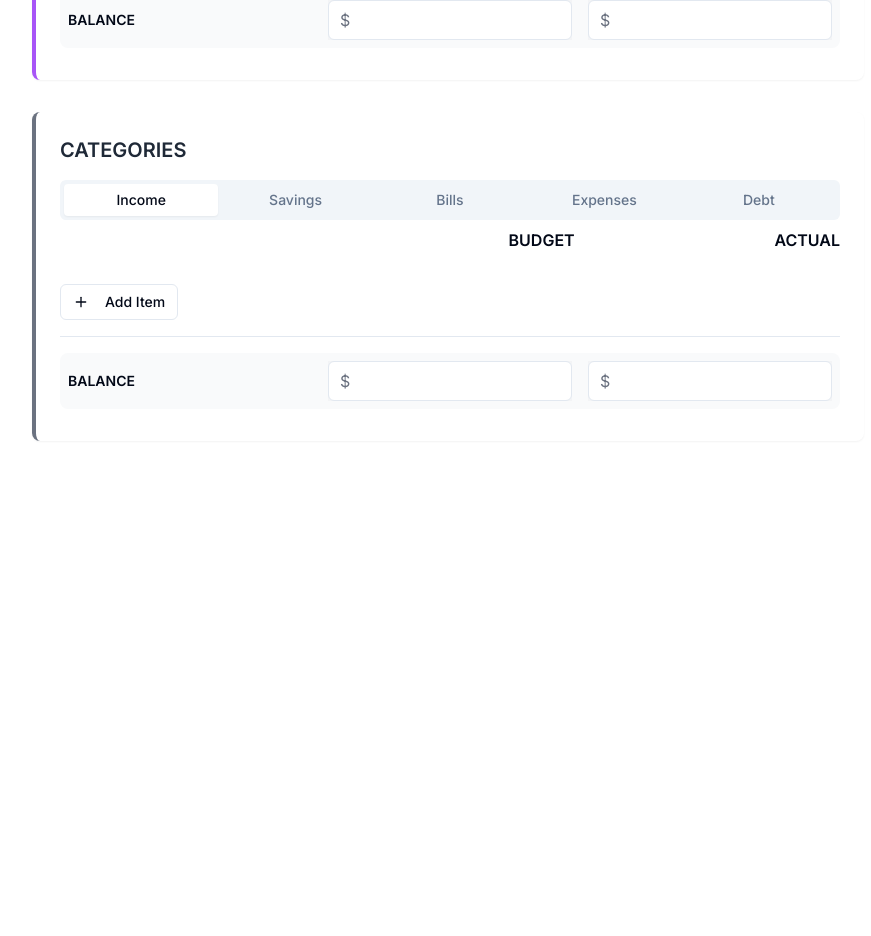
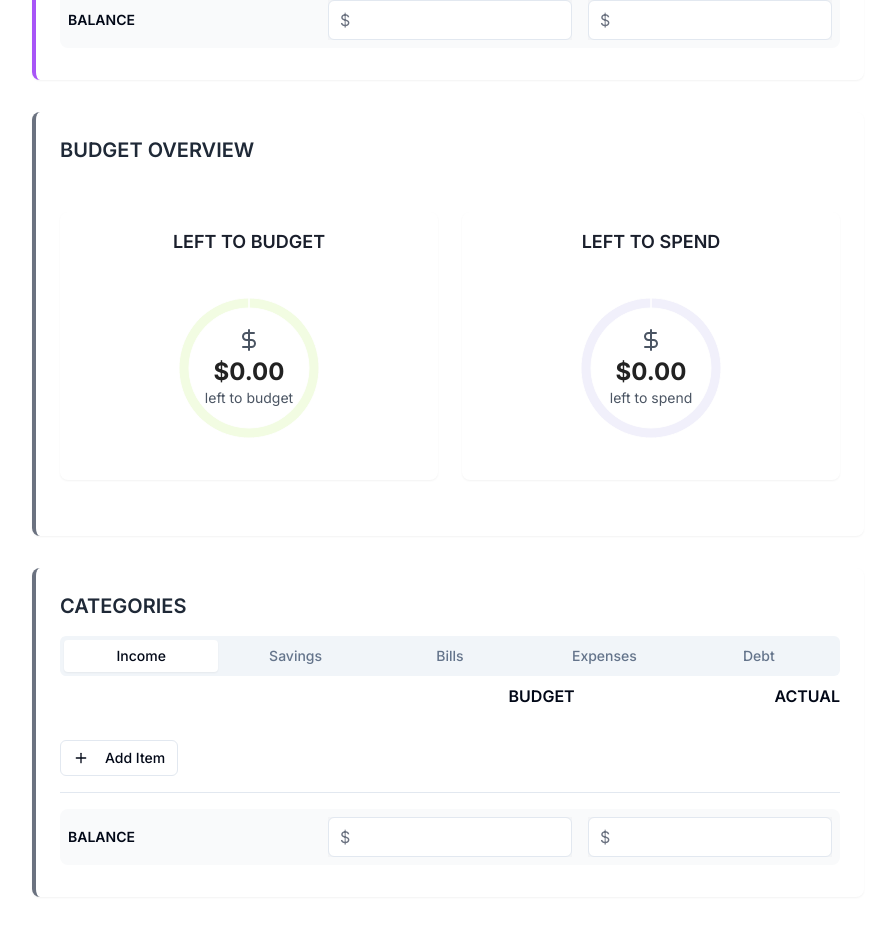
Before and after one commit to Ralphbenedict/paycheck-planner-simplified, a React (Vite) app: page /period/1 in a window 1280 px wide. Shown: the part 849-1785 px from the top of the page, without its empty margins (192-1063 px from the left). Before the commit the page ends 1354 px from the top, so only its background shows below. Built offline with nearby package versions, Linux system fonts and the light colour scheme.

Commit message:
Add budget and spending graphs
Added two circular graphs to display "Left to Budget" and "Left to Spend" values.  Improved alignment of Budget and Actual headers.

```diff
--- a/package.json
+++ b/package.json
@@ -54,7 +54,7 @@
     "react-hook-form": "^7.53.0",
     "react-resizable-panels": "^2.1.3",
     "react-router-dom": "^6.26.2",
-    "recharts": "^2.12.7",
+    "recharts": "^2.15.1",
     "sonner": "^1.5.0",
     "tailwind-merge": "^2.5.2",
     "tailwindcss-animate": "^1.0.7",
--- /dev/null
+++ b/src/components/BudgetGraphs.tsx
@@ -0,0 +1,65 @@
+
+import React from "react";
+import { PieChart, Pie, Cell, ResponsiveContainer } from "recharts";
+import { DollarSign } from "lucide-react";
+
+interface BudgetGraphsProps {
+  totalIncome: number;
+  totalBudgeted: number;
+  totalActual: number;
+}
+
+const BudgetGraphs = ({ totalIncome, totalBudgeted, totalActual }: BudgetGraphsProps) => {
+  const leftToBudget = Math.max(0, totalIncome - totalBudgeted);
+  const leftToSpend = Math.max(0, totalBudgeted - totalActual);
+  const budgetPercentage = totalIncome > 0 ? (leftToBudget / totalIncome) * 100 : 0;
+  const spendPercentage = totalBudgeted > 0 ? (leftToSpend / totalBudgeted) * 100 : 0;
+
+  const renderGraph = (title: string, amount: number, percentage: number, color: string) => {
+    const data = [
+      { value: percentage },
+      { value: 100 - percentage },
+    ];
+
+    return (
+      <div className="flex flex-col items-center p-4 bg-white rounded-lg shadow-sm">
+        <h3 className="text-lg font-semibold mb-4 text-[#1A1F2C]">{title}</h3>
+        <div className="relative w-48 h-48">
+          <ResponsiveContainer width="100%" height="100%">
+            <PieChart>
+              <Pie
+                data={data}
+                innerRadius={60}
+                outerRadius={70}
+                startAngle={90}
+                endAngle={-270}
+                dataKey="value"
+              >
+                <Cell fill={color} />
+                <Cell fill={title === "LEFT TO BUDGET" ? "#F2FCE2" : "#F1F0FB"} />
+              </Pie>
+            </PieChart>
+          </ResponsiveContainer>
+          <div className="absolute inset-0 flex flex-col items-center justify-center">
+            <DollarSign className="w-6 h-6 mb-1 text-gray-600" />
+            <span className="text-2xl font-bold text-[#222222]">
+              {amount.toLocaleString('en-US', { style: 'currency', currency: 'USD' })}
+            </span>
+            <span className="text-sm text-gray-600">
+              {title.toLowerCase()}
+            </span>
+          </div>
+        </div>
+      </div>
+    );
+  };
+
+  return (
+    <div className="grid grid-cols-1 md:grid-cols-2 gap-6 py-8">
+      {renderGraph("LEFT TO BUDGET", leftToBudget, budgetPercentage, "#1EAEDB")}
+      {renderGraph("LEFT TO SPEND", leftToSpend, spendPercentage, "#F97316")}
+    </div>
+  );
+};
+
+export default BudgetGraphs;
--- a/src/pages/PayPeriod.tsx
+++ b/src/pages/PayPeriod.tsx
@@ -1,10 +1,10 @@
-
 import React, { useEffect, useState } from "react";
 import { useParams, useNavigate } from "react-router-dom";
 import BudgetSection from "@/components/BudgetSection";
 import DateRangePicker from "@/components/DateRangePicker";
 import BudgetSummary from "@/components/BudgetSummary";
 import Categories from "@/components/Categories";
+import BudgetGraphs from "@/components/BudgetGraphs";
 import { Button } from "@/components/ui/button";
 import { ArrowLeft } from "lucide-react";
 
@@ -76,6 +76,21 @@ const PayPeriod = () => {
     localStorage.setItem(`period_${id}`, JSON.stringify(periodData));
   }, [periodData, id]);
 
+  const calculateTotals = () => {
+    const income = periodData.summaryData.income;
+    const totalIncome = income.budget;
+
+    const totalBudgeted = Object.entries(periodData.summaryData)
+      .filter(([key]) => key !== 'income' && key !== 'rollover')
+      .reduce((sum, [_, value]) => sum + value.budget, 0);
+
+    const totalActual = Object.entries(periodData.summaryData)
+      .filter(([key]) => key !== 'income' && key !== 'rollover')
+      .reduce((sum, [_, value]) => sum + value.actual, 0);
+
+    return { totalIncome, totalBudgeted, totalActual };
+  };
+
   return (
     <div className="container py-8 max-w-4xl">
       <Button
@@ -114,6 +129,10 @@ const PayPeriod = () => {
         />
       </BudgetSection>
 
+      <BudgetSection title="BUDGET OVERVIEW">
+        <BudgetGraphs {...calculateTotals()} />
+      </BudgetSection>
+
       <BudgetSection title="CATEGORIES">
         <Categories
           categoryItems={periodData.categoryItems}
```
Also changed, not shown: 1 other file (tests, documents, lock files or other folders).
